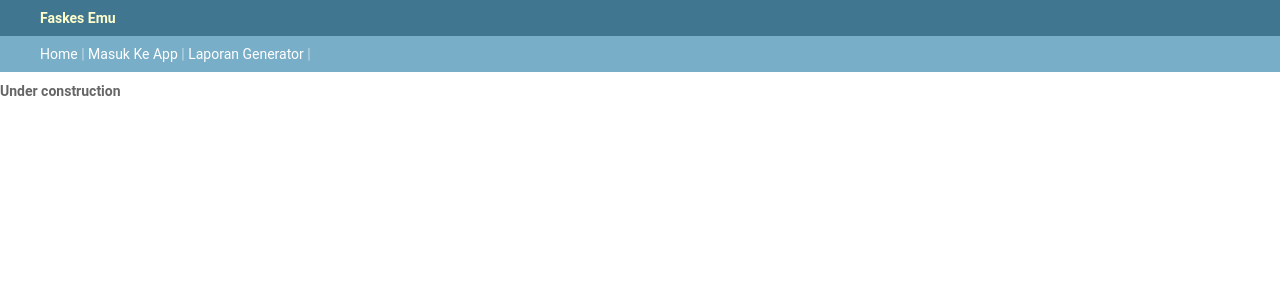
After one commit to arifdata/faskes_emu, a Django app: page /laporan/ in a window 1280 px wide. The commit adds this page. Shown: the top 300 px of the page. Run offline with Django 3.2, Linux system fonts and the light colour scheme.

```diff
--- a/faskes_emu/urls.py
+++ b/faskes_emu/urls.py
@@ -17,11 +17,12 @@ from django.contrib import admin
 from django.urls import path
 from django.conf import settings
 from django.conf.urls.static import static
-from laporan.views import index_page
+from laporan.views import index_page, laporan_page
 
 urlpatterns = [
     path('app/', admin.site.urls),
-    path('', index_page),
+    path('', index_page, name='index_page'),
+    path('laporan/', laporan_page, name='laporan_page'),
 ]
 
 urlpatterns += static(settings.MEDIA_URL, document_root=settings.MEDIA_ROOT)
--- a/laporan/templates/laporan/base.html
+++ b/laporan/templates/laporan/base.html
@@ -20,8 +20,9 @@
         </div>
       </div>
       <div class="breadcrumbs">
-        <a href="/">Home</a> |
-        <a href="app/">Masuk Ke App</a>
+        <a href="{% url 'index_page' %}">Home</a> |
+        <a href="/app">Masuk Ke App</a> |
+        <a href="{% url 'laporan_page' %}">Laporan Generator</a> |
       </div>
       {% block content %}
       {% endblock %}
--- /dev/null
+++ b/laporan/templates/laporan/laporan_generator.html
@@ -0,0 +1,4 @@
+{% extends 'laporan/base.html' %}
+{% block content %}
+    <h3>Under construction</h3>
+{% endblock %}
--- a/laporan/views.py
+++ b/laporan/views.py
@@ -68,3 +68,6 @@ def index_page(request):
     }
 
     return render(request, 'laporan/index.html', context)
+
+def laporan_page(request):
+    return render(request, 'laporan/laporan_generator.html')
```
Also changed, not shown: apotek/templates/admin/apotek/actions.html (added), pendaftaran/templates/admin/pendaftaran/actions.html (added), poli/templates/admin/poli/actions.html (added).
